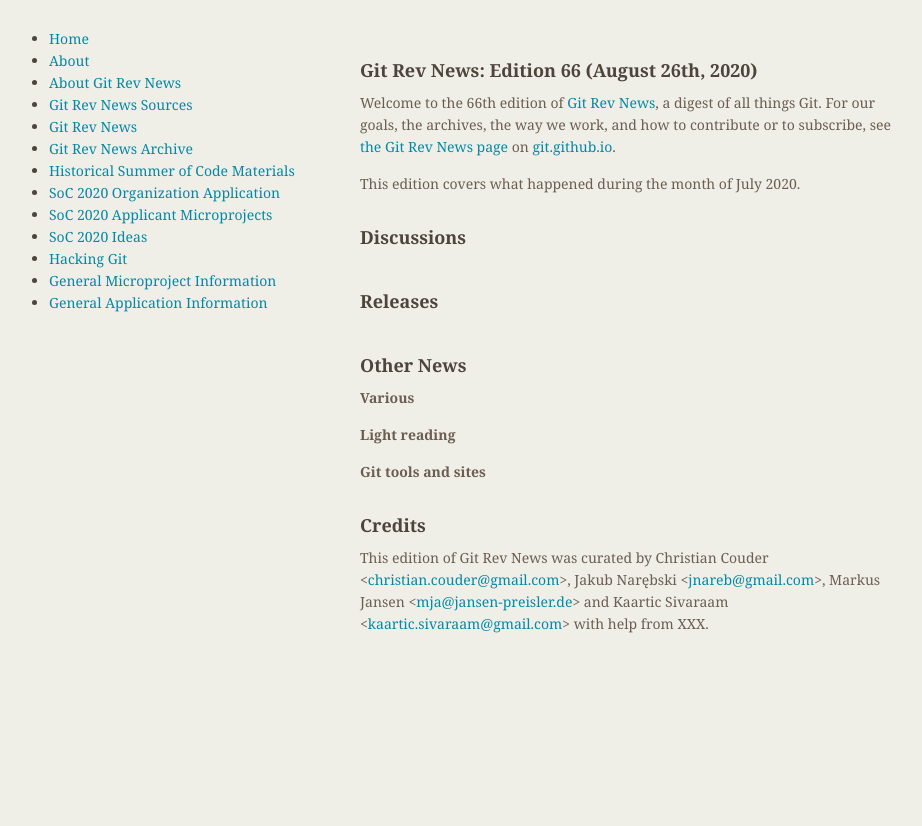
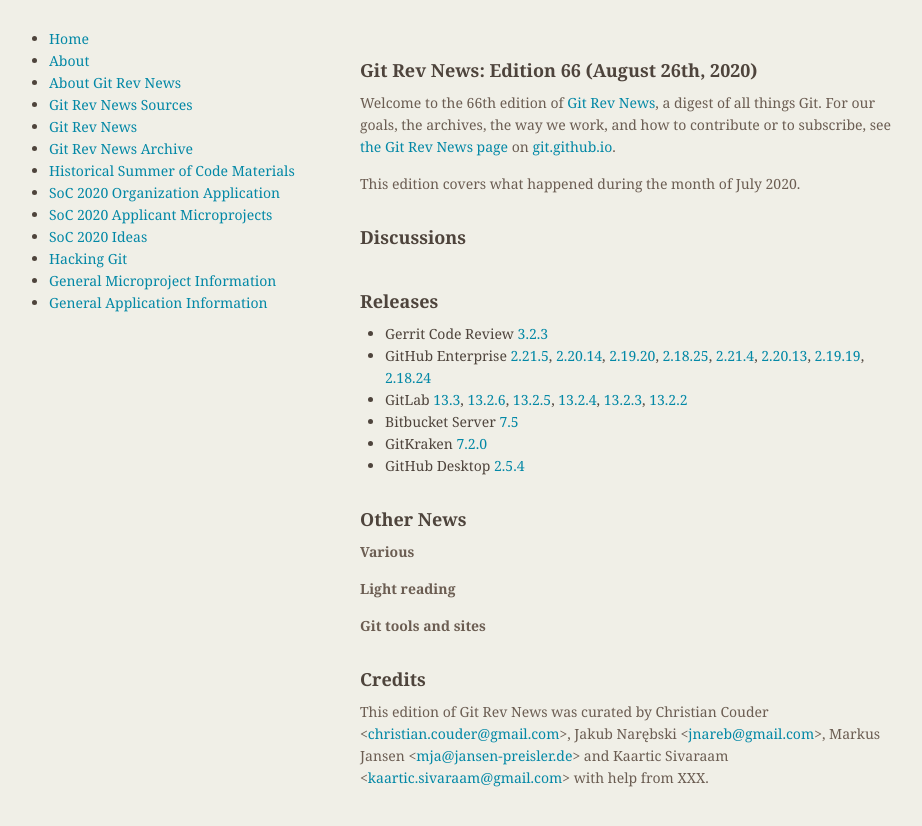
Before and after one commit to git/git.github.io, a Jekyll site: the page built from rev_news/drafts/edition-66.md, in a window 1280 px wide. Shown: the top 826 px of the page, without its empty margins (174-1096 px from the left). Built offline with Jekyll 4.4.1, drawn with Linux system fonts in a browser that asks for light colours.

Commit message:
rn-66: add releases

```diff
--- a/rev_news/drafts/edition-66.md
+++ b/rev_news/drafts/edition-66.md
@@ -35,6 +35,24 @@
 
 ## Releases
 
++ Gerrit Code Review [3.2.3](https://www.gerritcodereview.com/3.2.html#323)
++ GitHub Enterprise [2.21.5](https://enterprise.github.com/releases/2.21.5/notes),
+[2.20.14](https://enterprise.github.com/releases/2.20.14/notes),
+[2.19.20](https://enterprise.github.com/releases/2.19.20/notes),
+[2.18.25](https://enterprise.github.com/releases/2.18.25/notes),
+[2.21.4](https://enterprise.github.com/releases/2.21.4/notes),
+[2.20.13](https://enterprise.github.com/releases/2.20.13/notes),
+[2.19.19](https://enterprise.github.com/releases/2.19.19/notes),
+[2.18.24](https://enterprise.github.com/releases/2.18.24/notes)
++ GitLab [13.3](https://about.gitlab.com/releases/2020/08/22/gitlab-13-3-released/),
+[13.2.6](https://about.gitlab.com/releases/2020/08/18/critical-security-release-gitlab-13-2-6-released/),
+[13.2.5](https://about.gitlab.com/releases/2020/08/18/critical-security-release-gitlab-13-2-5-released/),
+[13.2.4](https://about.gitlab.com/releases/2020/08/11/gitlab-13-2-4-released/),
+[13.2.3](https://about.gitlab.com/releases/2020/08/05/gitlab-13-2-3-released/),
+[13.2.2](https://about.gitlab.com/releases/2020/07/30/gitlab-13-2-2-released/)
++ Bitbucket Server [7.5](https://confluence.atlassian.com/bitbucketserver/bitbucket-server-release-notes-872139866.html)
++ GitKraken [7.2.0](https://support.gitkraken.com/release-notes/current)
++ GitHub Desktop [2.5.4](https://desktop.github.com/release-notes/)
 
 ## Other News
 
```
